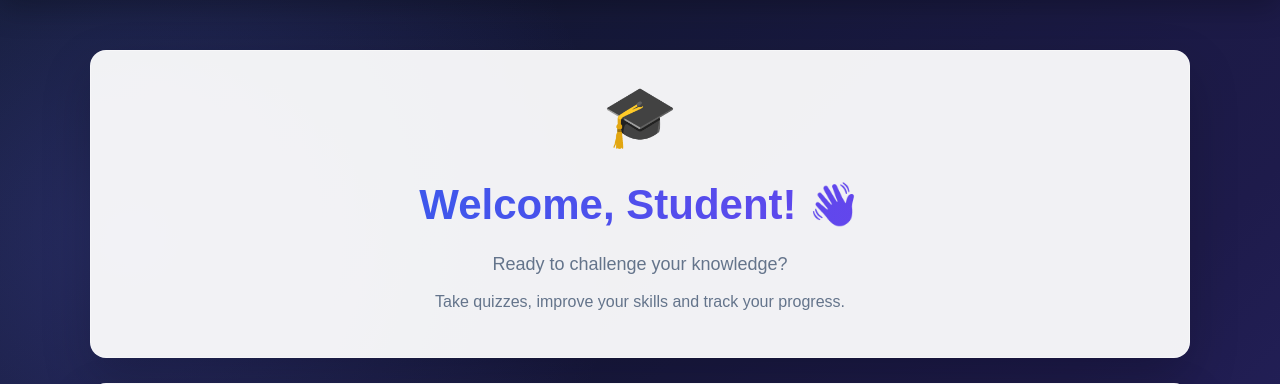
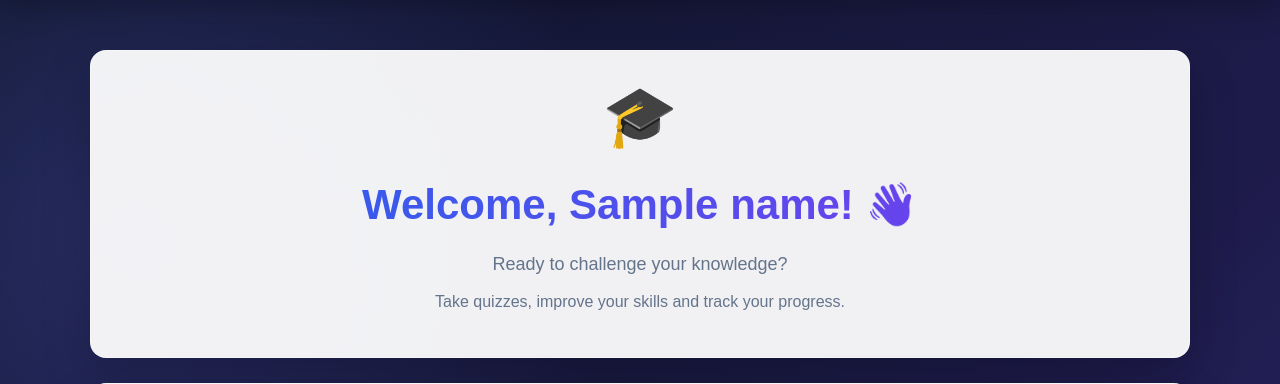
Before and after one commit to Sum332/online-quiz-management-system, a Python web app: template templates/dashboard.html in a window 1280 px wide. Shown: the part 54-438 px from the top of the page. Run offline with Jinja, Linux system fonts and the light colour scheme; the template is opened without the code that fills it: most values are stand-ins (such as "Sample title", 1, 10 or a date in 2020).

Commit message:
Personalize student dashboard welcome message

```diff
--- a/templates/dashboard.html
+++ b/templates/dashboard.html
@@ -51,7 +51,7 @@
             🎓
         </div>
 
-        <h1>Welcome, Student! 👋</h1>
+        <h1>Welcome,  {{ name }}! 👋</h1>
 
         <p style="font-size:18px; color:#64748b;">
             Ready to challenge your knowledge?
```
